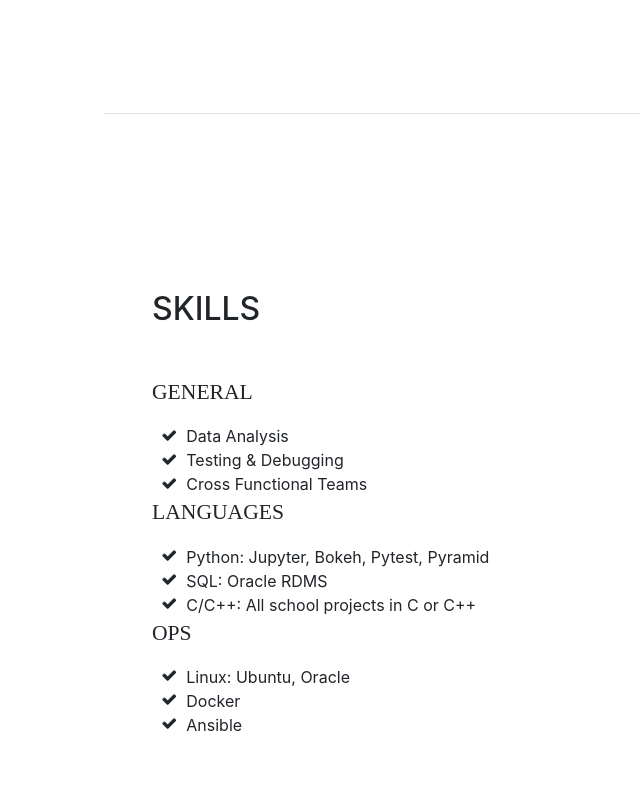
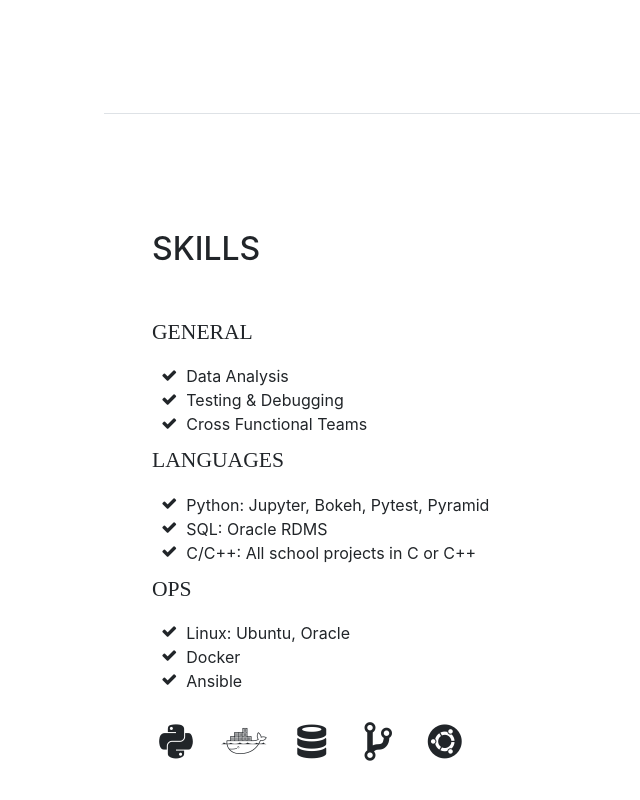
Before and after one commit to donoghuc/donoghuc.github.io, a website with bundled scripts: page index.html in a window 1280 px wide. Shown: the part 2479-3279 px from the top of the page, without its empty margins (168-808 px from the left). Built offline with nearby package versions, Linux system fonts and the light colour scheme; files whose address does not match are found by name; a web font is replaced by a local one.

Commit message:
add some dev icons to skills section

```diff
--- a/index.html
+++ b/index.html
@@ -210,7 +210,7 @@
               Cross Functional Teams</li>
           </ul>
 
-          <div class="subheading mb-3">Languages</div>
+          <div class="subheading mb-3 mt-2">Languages</div>
           <ul class="fa-ul mb-0">
             <li>
               <i class="fa-li fa fa-check"></i>
@@ -224,7 +224,7 @@
           </ul>
 
 
-          <div class="subheading mb-3">Ops</div>
+          <div class="subheading mb-3 mt-2">Ops</div>
           <ul class="fa-ul mb-0">
             <li>
               <i class="fa-li fa fa-check"></i>
@@ -236,6 +236,26 @@
               <i class="fa-li fa fa-check"></i>
               Ansible</li>
           </ul>
+          <div class="mt-3">
+            <ul class="list-inline list-icons">
+            <li class="list-inline-item">
+              <i class="devicons devicons-python"></i>
+            </li>
+            <li class="list-inline-item">
+              <i class="devicons devicons-docker"></i>
+            </li>
+            <li class="list-inline-item">
+              <i class="devicons devicons-database"></i>
+            </li>
+            <li class="list-inline-item">
+              <i class="devicons devicons-git_branch"></i>
+            </li>
+            <li class="list-inline-item">
+              <i class="devicons devicons-ubuntu"></i>
+            </li>
+          </ul>
+
+          </div>
         </div>
       </section>
 
```
